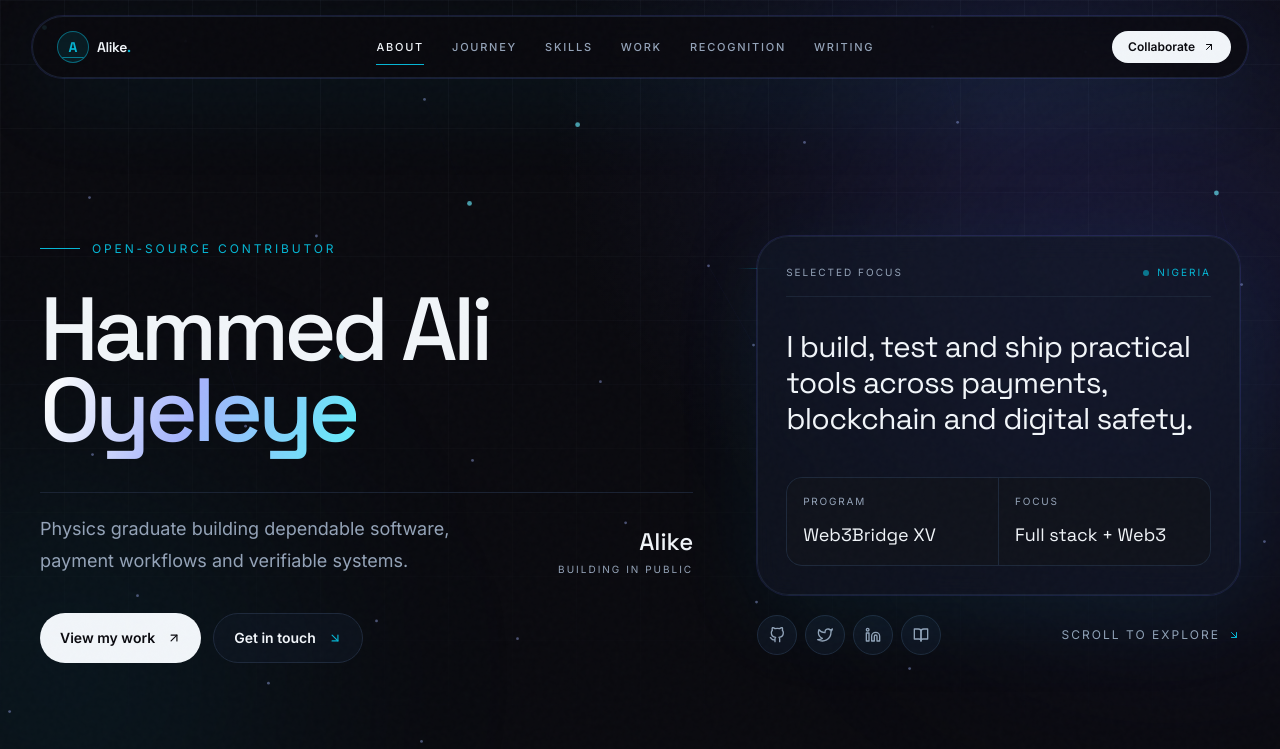
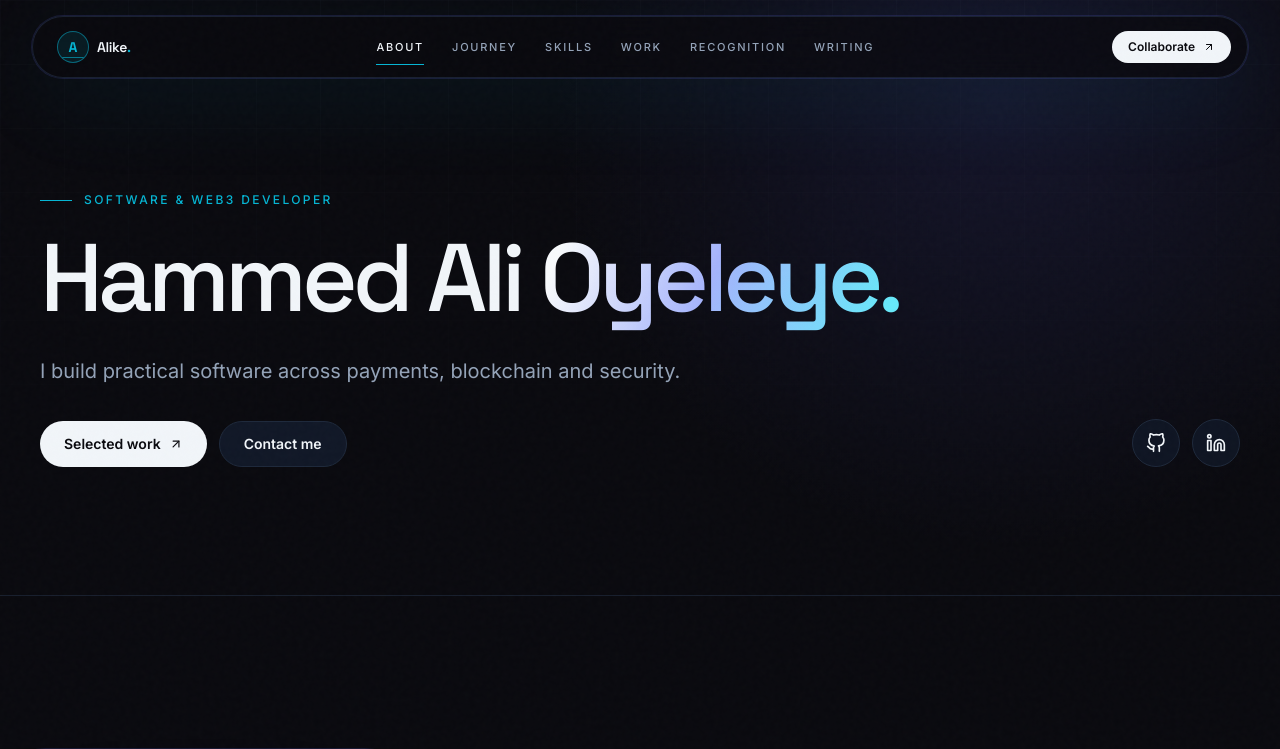
Before and after one commit to Alike001/alike-portfolio, a Next.js app: page / in a window 1280 px wide. Shown: the top 749 px of the page. Built offline with nearby package versions, Linux system fonts and the light colour scheme.

Commit message:
refactor: simplify components/Hero.jsx for recruiter portfolio

```diff
--- a/components/Hero.jsx
+++ b/components/Hero.jsx
@@ -1,137 +1,33 @@
-"use client";
-
-import { AnimatePresence, motion } from "framer-motion";
-import { useEffect, useRef, useState } from "react";
-import { FiArrowDownRight, FiArrowUpRight, FiBookOpen, FiGithub, FiLinkedin, FiTwitter } from "react-icons/fi";
-
-const roles = ["Software Developer", "Web3 Engineer", "Open-source Contributor", "Builder from Nigeria"];
-const socials = [
-  ["GitHub", "https://github.com/Alike001", FiGithub],
-  ["X", "https://x.com/IamAlikeX", FiTwitter],
-  ["LinkedIn", "https://www.linkedin.com/in/ali-hammed-9b5347255/", FiLinkedin],
-  ["Medium", "https://medium.com/@hammedoye10", FiBookOpen]
-];
-
-function NodeField() {
-  const canvasRef = useRef(null);
-
-  useEffect(() => {
-    const canvas = canvasRef.current;
-    const context = canvas.getContext("2d");
-    const reducedMotion = window.matchMedia("(prefers-reduced-motion: reduce)").matches;
-    let animationFrame;
-    let nodes = [];
-
-    const resize = () => {
-      const ratio = window.devicePixelRatio || 1;
-      canvas.width = canvas.clientWidth * ratio;
-      canvas.height = canvas.clientHeight * ratio;
-      context.setTransform(ratio, 0, 0, ratio, 0, 0);
-      const count = Math.min(42, Math.max(18, Math.floor(canvas.clientWidth / 28)));
-      nodes = Array.from({ length: count }, (_, index) => ({
-        x: (index * 83 + 28) % canvas.clientWidth,
-        y: (index * 137 + 42) % canvas.clientHeight,
-        vx: (index % 2 ? -1 : 1) * (0.04 + (index % 4) * 0.012),
-        vy: (index % 3 ? 1 : -1) * (0.035 + (index % 5) * 0.01),
-        r: index % 7 === 0 ? 2.4 : 1.4
-      }));
-    };
-
-    const draw = () => {
-      context.clearRect(0, 0, canvas.clientWidth, canvas.clientHeight);
-      const width = canvas.clientWidth;
-      const height = canvas.clientHeight;
-      nodes.forEach((node, index) => {
-        if (!reducedMotion) {
-          node.x += node.vx;
-          node.y += node.vy;
-          if (node.x < -12 || node.x > width + 12) node.vx *= -1;
-          if (node.y < -12 || node.y > height + 12) node.vy *= -1;
-        }
-        for (let nextIndex = index + 1; nextIndex < nodes.length; nextIndex += 1) {
-          const next = nodes[nextIndex];
-          const distance = Math.hypot(node.x - next.x, node.y - next.y);
-          if (distance < 132) {
-            context.beginPath();
-            context.moveTo(node.x, node.y);
-            context.lineTo(next.x, next.y);
-            context.strokeStyle = `rgba(99, 102, 241, ${0.13 * (1 - distance / 132)})`;
-            context.lineWidth = 1;
-            context.stroke();
-          }
-        }
-        context.beginPath();
-        context.arc(node.x, node.y, node.r, 0, Math.PI * 2);
-        context.fillStyle = index % 7 === 0 ? "rgba(103, 232, 249, .82)" : "rgba(165, 180, 252, .52)";
-        context.fill();
-      });
-      if (!reducedMotion) animationFrame = window.requestAnimationFrame(draw);
-    };
-
-    resize();
-    draw();
-    window.addEventListener("resize", resize);
-    return () => {
-      window.removeEventListener("resize", resize);
-      if (animationFrame) window.cancelAnimationFrame(animationFrame);
-    };
-  }, []);
-
-  return <canvas ref={canvasRef} className="pointer-events-none absolute inset-0 h-full w-full opacity-80" aria-hidden="true" />;
-}
+import { FiArrowUpRight, FiGithub, FiLinkedin } from "react-icons/fi";
 
 export default function Hero() {
-  const [roleIndex, setRoleIndex] = useState(0);
-
-  useEffect(() => {
-    const interval = window.setInterval(() => setRoleIndex((index) => (index + 1) % roles.length), 2500);
-    return () => window.clearInterval(interval);
-  }, []);
-
   return (
-    <section id="top" className="relative flex min-h-[760px] items-center overflow-hidden border-b border-line/60 pt-28 sm:min-h-[820px] lg:min-h-[900px] lg:pt-32">
-      <div className="hero-grid absolute inset-0 opacity-80" />
-      <div className="absolute -right-40 top-20 h-[34rem] w-[34rem] rounded-full bg-indigo/10 blur-[120px]" />
-      <div className="absolute -left-40 bottom-0 h-[28rem] w-[28rem] rounded-full bg-cyan/[0.08] blur-[130px]" />
-      <NodeField />
-      <div className="relative z-10 container-shell grid w-full items-end gap-12 pb-24 lg:grid-cols-[1.15fr_.85fr] lg:gap-16 lg:pb-32">
-        <motion.div initial="hidden" animate="visible" variants={{ hidden: {}, visible: { transition: { staggerChildren: 0.1 } } }}>
-          <motion.div variants={{ hidden: { opacity: 0, y: 16 }, visible: { opacity: 1, y: 0 } }} className="mb-8 flex items-center gap-3 text-xs uppercase tracking-[0.24em] text-cyan">
-            <span className="h-px w-10 bg-cyan" />
-            <AnimatePresence mode="wait">
-              <motion.span key={roles[roleIndex]} initial={{ opacity: 0, y: 8 }} animate={{ opacity: 1, y: 0 }} exit={{ opacity: 0, y: -8 }} transition={{ duration: .3 }}>{roles[roleIndex]}</motion.span>
-            </AnimatePresence>
-          </motion.div>
-          <motion.h1 variants={{ hidden: { opacity: 0, y: 26 }, visible: { opacity: 1, y: 0 } }} className="w-full max-w-6xl font-display text-[clamp(3.25rem,7vw,7.4rem)] font-medium leading-[.91] tracking-editorial text-cloud">
-            Hammed Ali <span className="text-gradient">Oyeleye</span>
-          </motion.h1>
-          <motion.div variants={{ hidden: { opacity: 0, y: 18 }, visible: { opacity: 1, y: 0 } }} className="mt-8 flex items-end justify-between gap-6 border-t border-line/80 pt-5 sm:mt-10">
-            <p className="max-w-md text-base leading-7 text-muted sm:text-lg sm:leading-8">Physics graduate building dependable software, payment workflows and verifiable systems.</p>
-            <div className="hidden text-right sm:block"><p className="font-display text-2xl font-medium text-cloud">Alike</p><p className="mt-1 text-[10px] uppercase tracking-[0.2em] text-muted">Building in public</p></div>
-          </motion.div>
-          <motion.div variants={{ hidden: { opacity: 0, y: 18 }, visible: { opacity: 1, y: 0 } }} className="mt-9 flex flex-wrap gap-3">
-            <a href="#projects" className="focus-ring group inline-flex items-center gap-3 rounded-full bg-cloud px-5 py-3.5 text-sm font-semibold text-ink transition-transform hover:-translate-y-1">View my work <FiArrowUpRight className="transition-transform group-hover:translate-x-0.5 group-hover:-translate-y-0.5" /></a>
-            <a href="#contact" className="focus-ring group inline-flex items-center gap-3 rounded-full border border-line bg-card/50 px-5 py-3.5 text-sm font-semibold text-cloud transition-all hover:-translate-y-1 hover:border-cyan/60 hover:bg-card">Get in touch <FiArrowDownRight className="text-cyan transition-transform group-hover:translate-x-0.5 group-hover:translate-y-0.5" /></a>
-          </motion.div>
-        </motion.div>
-
-        <motion.div initial={{ opacity: 0, x: 30 }} animate={{ opacity: 1, x: 0 }} transition={{ delay: .65, duration: .8 }} className="relative lg:pb-2">
-          <div className="absolute -left-5 top-8 hidden h-px w-16 bg-gradient-to-r from-transparent to-cyan/70 lg:block" />
-          <div className="rounded-[2rem] border border-line/80 bg-card/65 p-5 shadow-aura backdrop-blur-md sm:p-7">
-            <div className="mb-8 flex items-center justify-between border-b border-line/80 pb-4 text-[10px] uppercase tracking-[0.2em] text-muted"><span>Selected focus</span><span className="flex items-center gap-2 text-cyan"><i className="h-1.5 w-1.5 animate-pulse rounded-full bg-cyan" /> Nigeria</span></div>
-            <p className="font-display text-2xl leading-tight tracking-tight text-cloud sm:text-3xl">I build, test and ship practical tools across payments, blockchain and digital safety.</p>
-            <div className="mt-10 grid grid-cols-2 gap-px overflow-hidden rounded-2xl border border-line bg-line">
-              <div className="bg-ink/70 p-4"><p className="text-[10px] uppercase tracking-[0.18em] text-muted">Program</p><p className="mt-3 font-display text-lg text-cloud">Web3Bridge XV</p></div>
-              <div className="bg-ink/70 p-4"><p className="text-[10px] uppercase tracking-[0.18em] text-muted">Focus</p><p className="mt-3 font-display text-lg text-cloud">Full stack + Web3</p></div>
-            </div>
+    <section id="top" className="relative overflow-hidden border-b border-line/70 pt-40 pb-24 sm:pt-48 sm:pb-32">
+      <div className="hero-grid pointer-events-none absolute inset-0 opacity-40" />
+      <div className="container-shell relative grid items-end gap-12 lg:grid-cols-[1.5fr_.5fr]">
+        <div className="max-w-4xl">
+          <p className="mb-6 flex items-center gap-3 text-xs font-medium uppercase tracking-[.2em] text-cyan">
+            <span className="h-px w-8 bg-cyan" />Software & Web3 developer
+          </p>
+          <h1 className="font-display text-[clamp(3.3rem,7.5vw,7rem)] font-medium leading-[.97] tracking-editorial text-cloud">
+            Hammed Ali <span className="text-gradient">Oyeleye.</span>
+          </h1>
+          <p className="mt-8 max-w-2xl text-base leading-8 text-muted sm:text-xl">
+            I build practical software across payments, blockchain and security.
+          </p>
+          <div className="mt-9 flex flex-wrap gap-3">
+            <a href="#projects" className="focus-ring inline-flex items-center gap-2 rounded-full bg-cloud px-6 py-3 text-sm font-semibold text-ink transition-transform hover:-translate-y-1">
+              Selected work <FiArrowUpRight />
+            </a>
+            <a href="#contact" className="focus-ring inline-flex items-center gap-2 rounded-full border border-line bg-card px-6 py-3 text-sm font-semibold text-cloud transition-colors hover:border-cyan/50">
+              Contact me
+            </a>
           </div>
-          <div className="mt-5 flex items-center justify-between">
-            <div className="flex gap-2">
-              {socials.map(([label, url, Icon]) => <a key={label} href={url} target="_blank" rel="noreferrer" aria-label={label} className="focus-ring grid h-10 w-10 place-items-center rounded-full border border-line bg-card/60 text-muted transition-all hover:border-cyan/70 hover:text-cyan"><Icon size={16} /></a>)}
-            </div>
-            <a href="#about" className="focus-ring hidden items-center gap-2 text-xs uppercase tracking-[0.17em] text-muted transition-colors hover:text-cloud sm:flex">Scroll to explore <FiArrowDownRight className="text-cyan" /></a>
-          </div>
-        </motion.div>
+        </div>
+        <div className="flex gap-3 lg:justify-end">
+          <a href="https://github.com/Alike001" target="_blank" rel="noreferrer" aria-label="GitHub" className="focus-ring grid h-12 w-12 place-items-center rounded-full border border-line bg-card/80 text-cloud transition-colors hover:border-cyan/50 hover:text-cyan"><FiGithub size={20} /></a>
+          <a href="https://www.linkedin.com/in/ali-hammed-9b5347255/" target="_blank" rel="noreferrer" aria-label="LinkedIn" className="focus-ring grid h-12 w-12 place-items-center rounded-full border border-line bg-card/80 text-cloud transition-colors hover:border-cyan/50 hover:text-cyan"><FiLinkedin size={20} /></a>
+        </div>
       </div>
     </section>
   );
```
